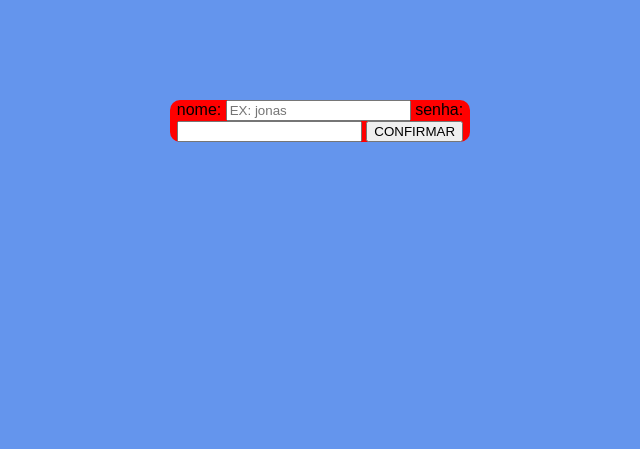
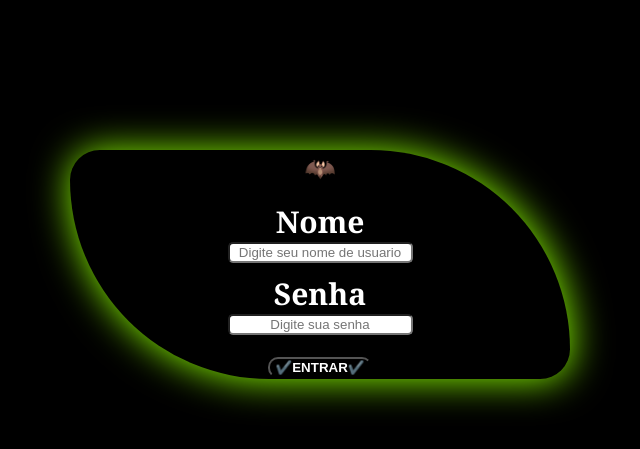
Before and after one commit to Jorbsono/site_jorbson, a Flask app: page / in a window 1280 px wide. Shown: the top 449 px of the page, without its empty margins (320-960 px from the left). Run offline with Flask 2, Linux system fonts and the light colour scheme.

Commit message:
Foram adicionadas usuarios e outras partes do code

```diff
--- a/main.py
+++ b/main.py
@@ -1,13 +1,51 @@
-from flask  import Flask, render_template, request, flash, redirect
+from flask import Flask, render_template, request, flash, redirect
 import json
+import os
+
 
 app = Flask(__name__)
-app.config['SECRET+KEY']= "palavra-secreta123"
-
+app.config['SECRET_KEY']= "PALAVRA-SECRETA"
 @app.route("/")
 def home():
     return render_template("html/login.html")
 
 
+
+@app.route("/login", methods=['POST'])
+def login():
+    usuario = request.form.get('nome')
+    senha = request.form.get('senha')
+    with open('usuarios.json') as usuarios:
+        lista = json.load(usuarios)
+        cont = 0
+        for c in lista:
+            cont+=1
+            if usuario == c['nome'] and senha == c['senha']:
+               return render_template("html/acesso.html", nomeUsuario= "Usuario logado: " + c['log'])
+            if cont >= len(lista):
+                flash('usuario invalido')
+                return redirect("/")
+
+
+@app.route("/cadastrar", methods=['POST'])
+def cadastrar():
+    user = []
+    usuario = request.form.get('nomecad')
+    senha = request.form.get('senhacad')
+    user= [{
+        "nome":usuario,
+        "senha":senha
+    }]
+    flash('usuario cadastrado')
+    with open('usuarios.json') as uriarios:
+        arquivo = json.load(uriarios)
+    arquivo2 = arquivo + user
+    with open('usuarios.json', 'w') as arquivo:
+        json.dump(arquivo2, arquivo, indent=4)
+    return render_template("html/acesso.html", nomecadastro=usuario + " cadastrado!!")
+
+
+
+
 if __name__ in '__main__':
-    app.run(debug=True)
+   app.run(debug=True)
--- a/static/css/login.css
+++ b/static/css/login.css
@@ -1,25 +1,110 @@
 @charset "UTF-8";
 
-
-
-
-
-
-body{
-    font-family: Arial, Helvetica, sans-serif;
-    background-color: cornflowerblue;
-    color: black;
+body {
+    font-family: Georgia, 'Times New Roman', Times, serif;
+    background-color: rgb(0, 0, 0);
+}
+form{
+    text-align: center;
+    color: aqua;
 }
 
-div#conteiner-login{
-    background-position: center;
-    width: 300px;
-    margin-top: 100px;
+/* ########################################  PAGINA DE LOGIN  ########################################### */
+
+div#container-login{
+    background-position: bottom;
+    width: 500px;
+    margin-top: 150px;
     margin-left: auto;
     margin-right: auto;
-    padding: 20px 30 px;
     text-align: center;
+    border-radius: 2000px;
+    border-top-left-radius: 300px;
+    border-bottom-right-radius: 300px;
+    box-shadow:1px 1px 1cm rgb(140, 255, 0);
+}
+
+input {
+    border-radius: 5px;
+    display: block;
+    margin-left: auto;
+    margin-right: auto;
+    text-align: center;
+    margin-bottom: 10px;
+
+}
+
+input:focus {
+    color: rgb(255, 255, 255);
+    background-color: black;
+}
+
+button#btn-entrar{
+    color: rgb(255, 255, 255);
+    background-color: #000000;
     border-radius: 10px;
-    background-color: red;
-    opacity: 100%;
+    font-weight: bold;
 }
+
+button#btn-entrar:hover{
+    background-color:rgb(0, 0, 0);
+    color: rgb(255, 255, 255);
+}
+
+label{
+    font-size: 30px;
+    color: rgb(255, 255, 255);
+    display: block;
+    width: 100%;
+    font-weight: bold;
+}
+
+/* ########################################  PAGINA DE ACESSO  ########################################### */
+
+div#container-acesso{
+    background-position: center;
+    width: 700px;
+    margin-top: 120px;
+    margin-left: auto;
+    margin-right: auto;
+    text-align: center;
+    border-radius: 2000px;
+    border-top-left-radius: 300px;
+    border-bottom-right-radius: 300px;
+    box-shadow:1px 1px 1cm rgb(140, 255, 0);
+}
+button#btn-produtoCADEIRA{
+    font-size: 15px;
+    border-radius: 10px;
+    max-width: 100px;
+    margin-top: 1cm;
+}
+button#btn-produtoMESA{
+    font-size: 15px;
+    border-radius: 10px;
+    max-width: 100px;
+}
+
+/* ########################################  FONTES DE LETRAS  ########################################### */
+h1{
+    color: rgb(255, 0, 0);
+    background-position: center;
+    text-align: center;
+    font-size: 25px;
+}
+h2{
+    color: white;
+    background-position: center;
+}
+
+h3{
+    text-align: center;
+    color: rgb(0, 255, 26);
+    font-size: 25px;
+}
+div#alerta{
+    background: rgb(255, 255, 255);
+    color: rgb(0, 0, 0);
+    font-size: 40px;
+    font-family: 'Times New Roman', Times, serif;
+}
--- a/templates/html/login.html
+++ b/templates/html/login.html
@@ -3,27 +3,32 @@
 <head>
     <meta charset="UTF-8">
     <meta http-equiv="X-UA-Compatible" content="IE=edge">
-    <meta name="viewport" content="width=divece-width, initial-scale=1.0">
+    <meta name="viewport" content="width=device-width, initial-scale=1.0">
     <title>login</title>
-    <link rel="stylesheet" href="{{ url_for('static', filename='css/login.css') }}">
-    <link rel="stylesheet" href="static/css/login.css">
-
+    <link rel="stylesheet" href="{{ url_for('static', filename='css/login.css')}}">
+    <link rel="stylesheet" href="/static/css/login.css">
 </head>
 <body>
 
+    <div id="container-login">
+        <h1>🦇<H1>
+        {% set mensagens = get_flashed_messages() %}
+        {% if mensagens %}
+            <div id="alerta">
+                {{mensagens[0]}}
+            </div>
+        {% endif %}
+        <form action="login" method="post">
 
-    <div id="conteiner-login">
-        <from action="login" mathod="post">
-         <section id="login">
-            <label for="nome">nome:</label>
-            <input type="text"name="nome" id="nome" placeholder="EX: jonas">
-            <label for="senha">senha:</label>
-            <input type="password"name="senha" id="senha">
-            <button type="submit" value="entrar"
-             id="btn-entrar">CONFIRMAR</button>
-         </section>
-        </from>
+            <section id="login">
+
+                <label for="nome">Nome</label>
+                <input type="text" name="nome" id="nome" placeholder="Digite seu nome de usuario" required>
+                <label for="senha">Senha</label>
+                <input type="password" name="senha" id="senha" placeholder="Digite sua senha" required>
+                <button type="submit" id="btn-entrar" value="entrar">✔️ENTRAR✔️</button>
+            </section>
+        </form>
     </div>
-
 </body>
 </html>
```
Also changed, not shown: templates/html/acesso.html (+19 -7 lines), usuarios.json (added, +17 -0 lines).
